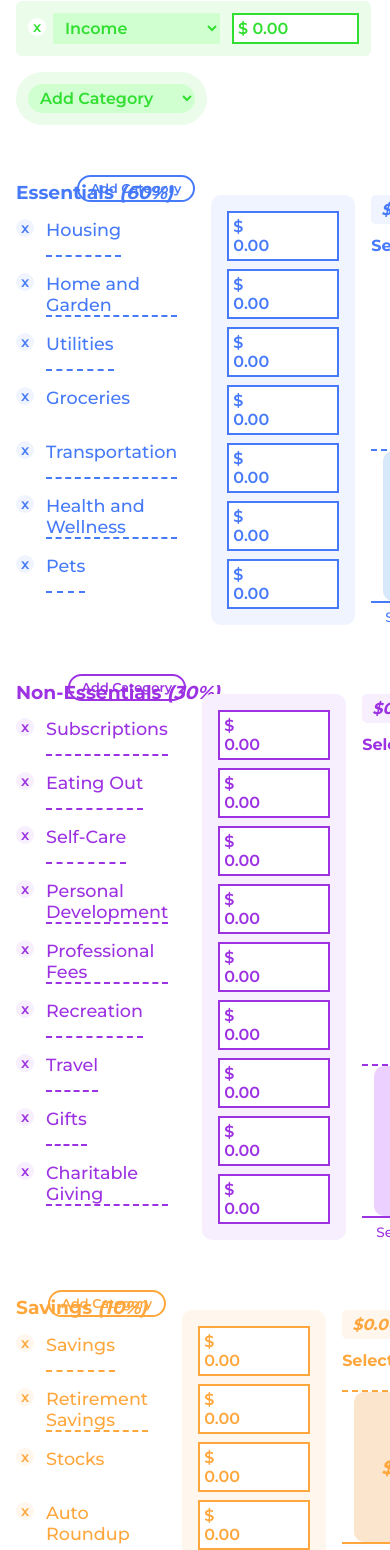
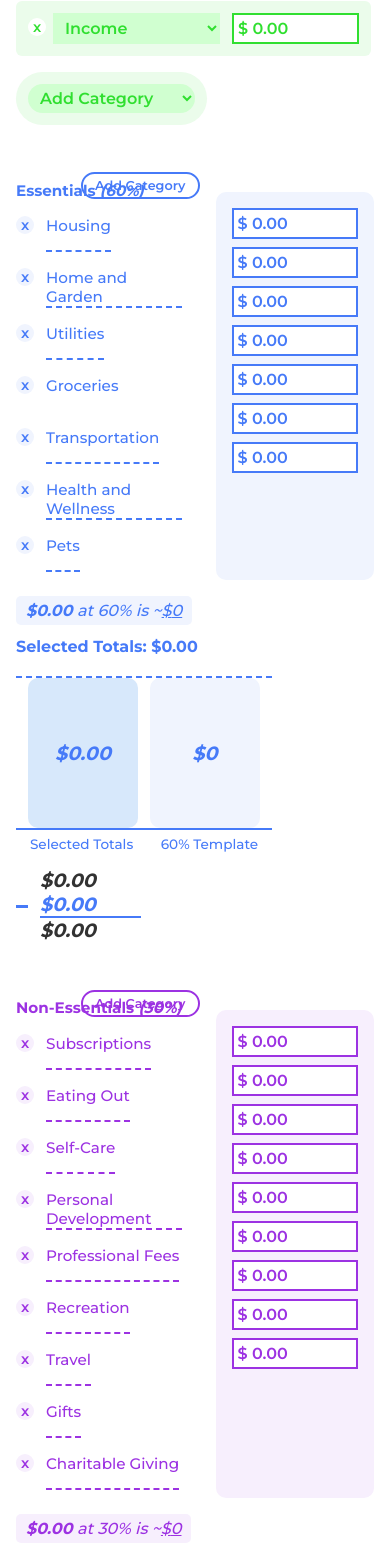
Before and after one commit to rubybeaches/BetterBudgetBuilds, a Next.js app: page /budget in a window 390 px wide. Shown: the part 405-1955 px from the top of the page. Built offline with nearby package versions, Linux system fonts and the light colour scheme.

Commit message:
testing mobile styling

```diff
--- a/src/app/budget/page.css
+++ b/src/app/budget/page.css
@@ -80,6 +80,7 @@
 .sectionContainer {
   display: flex;
   gap: 1em;
+  flex-wrap: wrap;
 }
 
 .sectionContainer > div:first-child {
@@ -432,7 +433,8 @@ p.addListItem:first-child {
 #Essentials .removeCategory,
 #Essentials .sectionBGColor,
 #Essentials .graphHeader,
-#Essentials p.addListItem:hover {
+#Essentials p.addListItem:hover,
+#Essentials .addCategoryButton:hover {
   background-color: #f0f4fe;
 }
 
@@ -471,7 +473,8 @@ p.addListItem:first-child {
 #Non-Essentials .removeCategory,
 #Non-Essentials .sectionBGColor,
 #Non-Essentials .graphHeader,
-#Non-Essentials p.addListItem:hover {
+#Non-Essentials p.addListItem:hover,
+#Non-Essentials .addCategoryButton:hover {
   background-color: #f7effd;
 }
 
@@ -504,7 +507,8 @@ p.addListItem:first-child {
 #Savings .removeCategory,
 #Savings .sectionBGColor,
 #Savings .graphHeader,
-#Savings p.addListItem:hover {
+#Savings p.addListItem:hover,
+#Savings .addCategoryButton:hover {
   background-color: #fff7ee;
 }
 
@@ -512,7 +516,24 @@ p.addListItem:first-child {
   background-color: #fce5cd;
 }
 
-@media screen and (max-width: 650px) {
+@media (max-width: 1024px) {
+  .categoryRow > span > p {
+    font-size: 0.9em;
+  }
+
+  #sectionHeader,
+  .categoryTitle,
+  .categoryTitleUnderline,
+  .categoryHelpText {
+    font-size: 0.95em;
+  }
+
+  .slider {
+    width: 150px;
+  }
+}
+
+@media (max-width: 768px) {
   .categoryRow > span {
     visibility: hidden;
     appearance: none;
```
